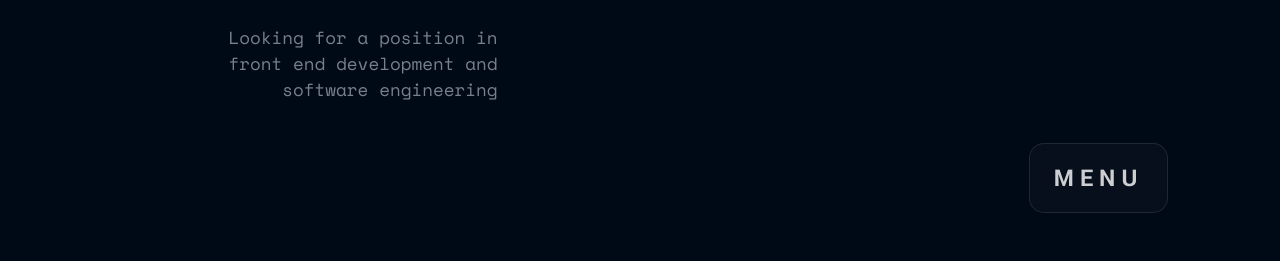
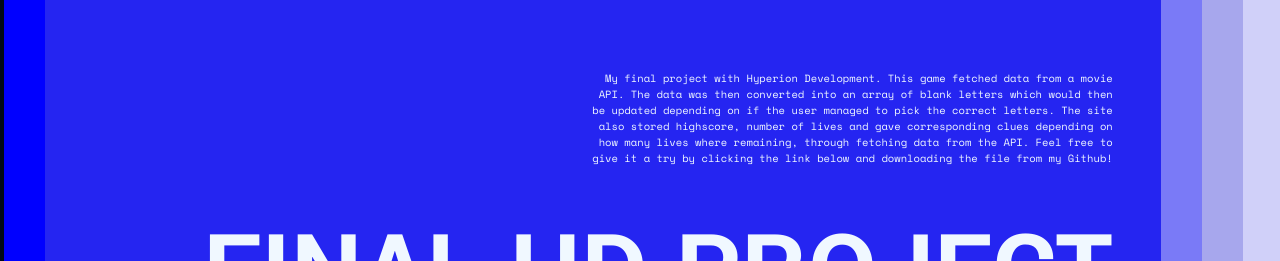
Before and after one commit to TomHFE/new-site, a React (Create React App) app: page /portfolio in a window 1280 px wide. Shown: the part 437-698 px from the top of the page. Built offline with nearby package versions, Linux system fonts and the light colour scheme; a web font is replaced by a local one.

Commit message:
changes to portfolio

```diff
--- a/src/App.css
+++ b/src/App.css
@@ -209,3 +209,6 @@ body {
   transition-duration: 1s;
   color: #fff;
 }
+.linkStyling {
+  text-decoration: none;
+}
--- a/src/App.js
+++ b/src/App.js
@@ -2,6 +2,7 @@ import "./App.css";
 
 import Main from "./homepage/Main";
 import Menu from "./menu/Menu";
+import Portfolio from "./portfolio/Portfolio";
 
 import { BrowserRouter as Router, Route, Routes } from "react-router-dom";
 
@@ -10,8 +11,9 @@ function App() {
     <div>
       <Router>
         <Routes>
+          <Route path="/menu" element={<Menu />} />
+          <Route path="/portfolio" element={<Portfolio />} />
           <Route path="/*" element={<Main />} />
-          <Route path="/menu" element={<Menu />} />
         </Routes>
       </Router>
     </div>
--- a/src/menu/Menu.js
+++ b/src/menu/Menu.js
@@ -1,40 +1,36 @@
 import "./Menu.css";
 import { useState, useEffect } from "react";
 import useDebounce from "../hooks/useDebounce";
-import { motion } from "framer-motion";
+import { AnimatePresence, motion } from "framer-motion";
 import menuHoverAnimation from "./pngs/menu-hover.png";
+import { Link } from "react-router-dom";
 
 const Menu = () => {
   const [array, setArray] = useState([
     {
       name: "ABOUT",
       number: ".001",
-      info: "Click here to find out more about me",
     },
     {
       name: "HOMEPAGE",
       number: ".002",
-      info: "Click here to go home",
     },
     {
       name: "PORTFOLIO",
       number: ".003",
-      info: "Click here to have a look at my portfolio",
     },
     {
       name: "CONTACT",
       number: ".004",
-      info: "Click here for contact information",
     },
     {
       name: "CV",
       number: ".005",
-      info: "Click here for a copy of my cv",
     },
   ]);
   const [scroll, setScroll] = useState(0);
   const [menuHover, setMenuHover] = useState(0);
-  const [menuClick, setMenuClick] = useState(0);
+  // const [menuClick, setMenuClick] = useState(0);
   const rotationAmount = 1;
   const debouncedValue = useDebounce(scroll, 15);
 
@@ -60,9 +56,9 @@ const Menu = () => {
   const handleMenuHover = () => {
     setMenuHover(!menuHover);
   };
-  const handleMenuClick = () => {
-    setMenuClick(!menuClick);
-  };
+  // const handleMenuClick = () => {
+  //   setMenuClick(!menuClick);
+  // };
   const numbers = {
     start: {
       fontSize: "2rem",
@@ -72,6 +68,7 @@ const Menu = () => {
     },
 
     middle: {
+      marginTop: "5vh",
       fontSize: "3rem",
       background: "none",
       color: "rgb(0, 9, 22)",
@@ -163,12 +160,16 @@ const Menu = () => {
           ></span>
           <li className="menu1">{[array[0].number, " ", array[0].name]}</li>
           <li className="menu2">{[array[1].number, " ", array[1].name]}</li>
-          {!menuClick ? (
+          {/* {!menuClick ? ( */}
           <motion.li
             className="menu3"
             onHoverStart={handleMenuHover}
             onHoverEnd={handleMenuHover}
-              onClick={handleMenuClick}
+            // onClick={handleMenuClick}
+          >
+            <Link
+              to={`/${array[2].name.toLowerCase()}`}
+              className="linkStyling"
             >
               <motion.span
                 variants={numbers}
@@ -179,6 +180,7 @@ const Menu = () => {
               >
                 {array[2].number}{" "}
               </motion.span>{" "}
+            </Link>
             <motion.img
               className="menuAnimation"
               src={menuHoverAnimation}
@@ -199,13 +201,7 @@ const Menu = () => {
               {array[2].name}
             </motion.span>
           </motion.li>
-          ) : (
-            <div className="menuOpen">
-              <div>{array[2].name}</div>
-              <div>{array[2].number}</div>
-              <div>{array[2].info}</div>
-            </div>
-          )}
+
           <li className="menu4">{[array[3].number, " ", array[3].name]}</li>
           <li className="menu5">{[array[4].number, " ", array[4].name]}</li>
           <span
--- /dev/null
+++ b/src/portfolio/Portfolio.css
@@ -0,0 +1,151 @@
+/* .bodyPortfolio {
+  background-color: aliceblue;
+  margin: 0;
+  margin-bottom: -2%;
+  margin-right: -1%;
+  padding: 0;
+} */
+
+.positionElements {
+  position: relative;
+  width: 90vw;
+  height: 90vh;
+  margin: 0%;
+  padding: 0;
+  margin-top: -0.4%;
+  left: -1%;
+}
+
+.portfolioGrid {
+  position: absolute;
+  top: 0;
+  left: 0;
+  z-index: 1;
+  display: grid;
+  grid-template-columns: repeat(12, calc(100% / 12));
+  width: 100vw;
+  height: 100vh;
+  top: 50%;
+  left: 50%;
+  transform: translate(-50%, -50%);
+  grid-template-rows: repeat(12, calc(100% / 12));
+  pointer-events: none;
+}
+.portfolioTitle {
+  /* grid-row: 9/10;
+  grid-column: 3/11; */
+  font-size: 10rem;
+  color: aliceblue;
+
+  text-align: right;
+}
+.portfolioNumber {
+  font-size: 2rem;
+
+  color: aliceblue;
+  writing-mode: vertical-rl;
+  text-orientation: upright;
+  text-align: start;
+  grid-row: 1;
+  grid-column: 1;
+}
+.portfolioInfo {
+  font-size: 10.5px;
+  /* grid-row: 9/12;
+  grid-column: 8/11; */
+  color: aliceblue;
+  margin-bottom: 3rem;
+  text-align: right;
+}
+#portfolioInfoGrid0 {
+  grid-row: 9/12;
+  grid-column: 9/12;
+  margin-right: 6%;
+}
+#portfolioTitleGrid0 {
+  grid-row: 9/11;
+  grid-column: 5/12;
+  font-size: 9rem;
+  margin-right: 2%;
+}
+#portfolioInfoGrid1 {
+  grid-row: 9/12;
+  grid-column: 7/12;
+}
+#portfolioTitleGrid1 {
+  grid-row: 10/12;
+  grid-column: 3/12;
+  font-size: 7rem;
+  /* margin-bottom: 8%; */
+}
+#portfolioInfoGrid2 {
+  grid-row: 8/11;
+  grid-column: 10/12;
+  margin-right: -3vw;
+}
+#portfolioTitleGrid2 {
+  grid-row: 8/11;
+  grid-column: 3/12;
+  margin-right: -4vw;
+  font-size: 6.5rem;
+}
+#portfolioInfoGrid3 {
+  grid-row: 9/12;
+  grid-column: 10/13;
+  margin-right: 2vw;
+}
+#portfolioTitleGrid3 {
+  grid-row: 9/10;
+  grid-column: 7/13;
+  margin-right: 2vw;
+  font-size: 8.85rem;
+}
+#portfolioInfoGrid4 {
+  grid-row: 9/11;
+  grid-column: 9/13;
+}
+#portfolioTitleGrid4 {
+  grid-row: 9/11;
+  grid-column: 5/13;
+  font-size: 8.9rem;
+}
+.flexNumbers {
+  display: flex;
+  padding: 0;
+  justify-content: content;
+  place-content: center;
+  position: relative;
+  z-index: 1;
+  margin: 0;
+  width: 100vw;
+  height: 100vh;
+}
+#flexBox1 {
+  background-color: blue;
+}
+#flexBox2 {
+  background-color: rgb(37, 37, 241);
+}
+#flexBox3 {
+  background-color: rgb(122, 122, 247);
+}
+#flexBox4 {
+  background-color: rgb(167, 167, 237);
+}
+#flexBox5 {
+  background-color: rgb(208, 208, 249);
+}
+#flexBox1,
+#flexBox2,
+#flexBox3,
+#flexBox4,
+#flexBox5 {
+  flex: 1; /* Add this line */
+  color: rgb(255, 255, 255);
+  writing-mode: vertical-rl;
+  text-orientation: upright;
+  text-align: start;
+  font-size: 2rem;
+  min-height: 100vh;
+  /* overflow: hidden; */
+}
--- /dev/null
+++ b/src/portfolio/Portfolio.js
@@ -0,0 +1,189 @@
+import "./Portfolio.css";
+import { useState, useRef } from "react";
+import { AnimatePresence, motion } from "framer-motion";
+
+const Portfolio = () => {
+  const [id, setID] = useState(1);
+
+  const idRef = useRef(0);
+
+  const handleID = (id) => {
+    idRef.current = id;
+    setID(idRef.current);
+  };
+
+  const portfolioSections = [
+    {
+      id: 0,
+      title: "newWebsite",
+      number: ".001",
+      name: "My Website",
+      info: "My most recent website! This website was built with 3D animation software Spline for the homepage, along with Framer motion to handle animations and transitions. It also has React Router to handle page changes and React Javascript and CSS as the languages to build the UI/UX",
+      video: "",
+    },
+
+    {
+      id: 1,
+
+      title: "hyperionFinalProject",
+      number: ".002",
+      name: "Final HD Project",
+      info: "My final project with Hyperion Development. This game fetched data from a movie API. The data was then converted into an array of blank letters which would then be updated depending on if the user managed to pick the correct letters. The site also stored highscore, number of lives and gave corresponding clues depending on how many lives where remaining, through fetching data from the API. Feel free to give it a try by clicking the link below and downloading the file from my Github!",
+      video: "",
+    },
+
+    {
+      id: 2,
+
+      title: "hyperionProjects",
+      number: ".003",
+      name: "Hyperion Development",
+      info: "Here you can find a list of all my projects and their grades. Follow the link below to find out more.",
+      video: "",
+    },
+
+    {
+      id: 3,
+
+      title: "cssCv",
+      number: ".004",
+      name: "CSS CV",
+      info: "Heres an exampe I made of my understanding of CSS and grid more specifically. This online CV was built with React and has the various components of a CV built through nested Grid layouts.",
+      video: "",
+    },
+
+    {
+      id: 4,
+
+      title: "movieApp",
+      number: ".005",
+      name: "Movie App",
+      info: "My first App!. This site uses fetch to pull data from a movie API depending on the users input. It also has React Router to handle page changes along with error boundaries, redirecting and Framer Motion for animation. This site was built with React, Javascript and CSS.",
+      video: "",
+    },
+  ];
+
+  const flexVariants = {
+    start: {
+      flex: 1,
+    },
+
+    middle: {
+      flex: 28,
+    },
+
+    end: {
+      flex: 1,
+    },
+  };
+  // make each number have a flex box of one if clicked give it a flex box of 5
+
+  return (
+    <AnimatePresence>
+      <body className="bodyPortfolio">
+        <div className="positionElements">
+          {/* {portfolioSections.map((element) => (
+          <div key={element.id}>
+            <h2
+              onMouseDownCapture={() => {
+                handleID(element.id);
+                console.log(idRef);
+              }}
+              className="flexNumbers"
+              id={`flexBox${id}`}
+            >
+              {element.number}
+            </h2>
+          </div>
+        ))} */}
+          <ul className="flexNumbers">
+            <motion.li
+              variants={flexVariants}
+              initial="start"
+              animate={id === 0 ? "middle" : "end"}
+              exit="end"
+              transition={{ duration: 0.3 }}
+              id="flexBox1"
+              onMouseDownCapture={() => {
+                handleID(portfolioSections[0].id);
+                console.log(idRef);
+              }}
+            >
+              {portfolioSections[0].number}
+            </motion.li>
+            <motion.li
+              variants={flexVariants}
+              initial="start"
+              animate={id === 1 ? "middle" : "end"}
+              exit="end"
+              transition={{ duration: 0.3 }}
+              id="flexBox2"
+              onMouseDownCapture={() => {
+                handleID(portfolioSections[1].id);
+                console.log(idRef);
+              }}
+            >
+              {portfolioSections[1].number}
+            </motion.li>
+            <motion.li
+              variants={flexVariants}
+              initial="start"
+              animate={id === 2 ? "middle" : "end"}
+              exit="end"
+              transition={{ duration: 0.3 }}
+              id="flexBox3"
+              onMouseDownCapture={() => {
+                handleID(portfolioSections[2].id);
+                console.log(idRef);
+              }}
+            >
+              {portfolioSections[2].number}
+            </motion.li>
+            <motion.li
+              variants={flexVariants}
+              initial="start"
+              animate={id === 3 ? "middle" : "end"}
+              exit="end"
+              transition={{ duration: 0.3 }}
+              id="flexBox4"
+              onMouseDownCapture={() => {
+                handleID(portfolioSections[3].id);
+                console.log(idRef);
+              }}
+            >
+              {portfolioSections[3].number}
+            </motion.li>
+            <motion.li
+              variants={flexVariants}
+              initial="start"
+              animate={id === 4 ? "middle" : "end"}
+              exit="end"
+              transition={{ duration: 0.3 }}
+              id="flexBox5"
+              onMouseDownCapture={() => {
+                handleID(portfolioSections[4].id);
+                console.log(idRef);
+              }}
+            >
+              {portfolioSections[4].number}
+            </motion.li>
+          </ul>
+          {idRef && (
+            <div className="portfolioGrid">
+              <h1 id={`portfolioTitleGrid${id}`} className="portfolioTitle">
+                {portfolioSections[id].name.toUpperCase()}
+              </h1>
+              {/* <h2 className="portfolioNumber">{portfolioSections[id].number}</h2> */}
+              {/* maybe use overflow hidden see if it works pafge tabs could be an idea */}
+              <p id={`portfolioInfoGrid${id}`} className="portfolioInfo">
+                {portfolioSections[id].info}
+              </p>
+              ;
+            </div>
+          )}
+        </div>
+      </body>
+    </AnimatePresence>
+  );
+};
+export default Portfolio;
```
Lines whose indentation alone changed are shown as unchanged.
